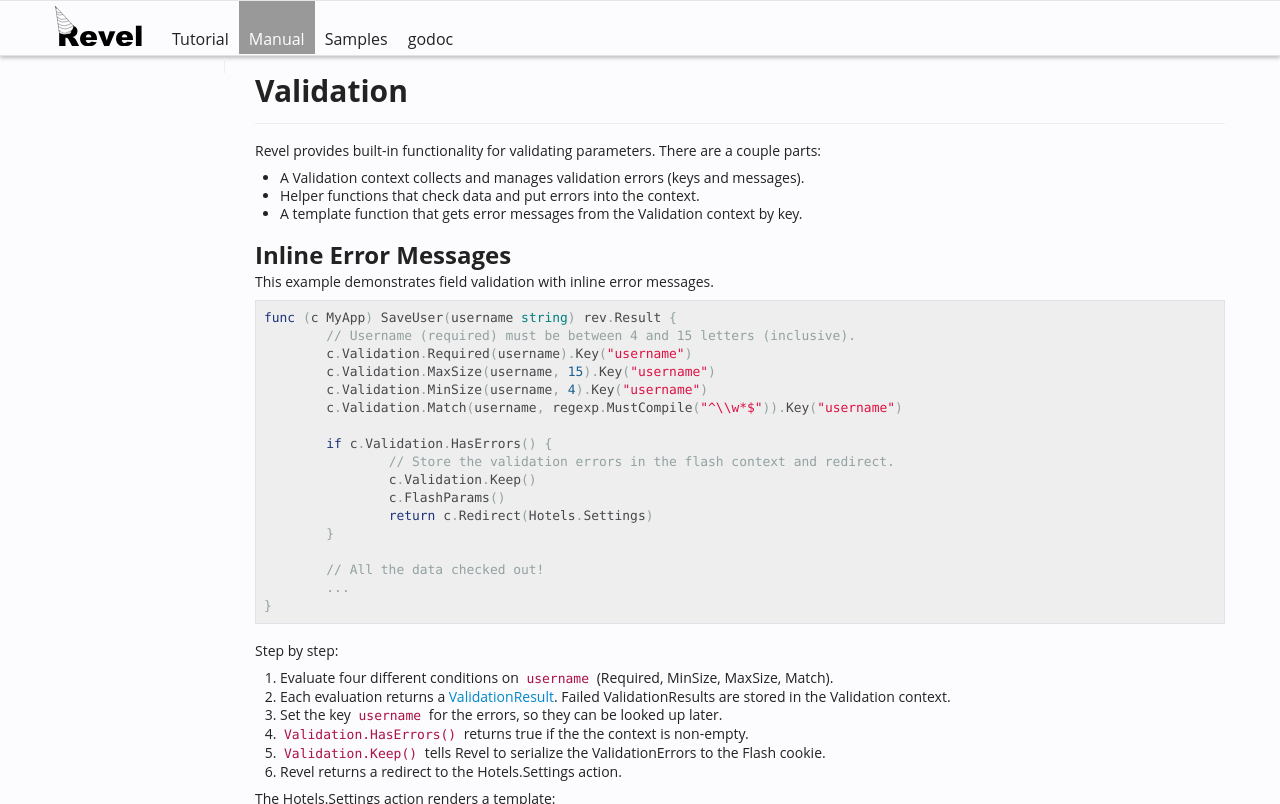
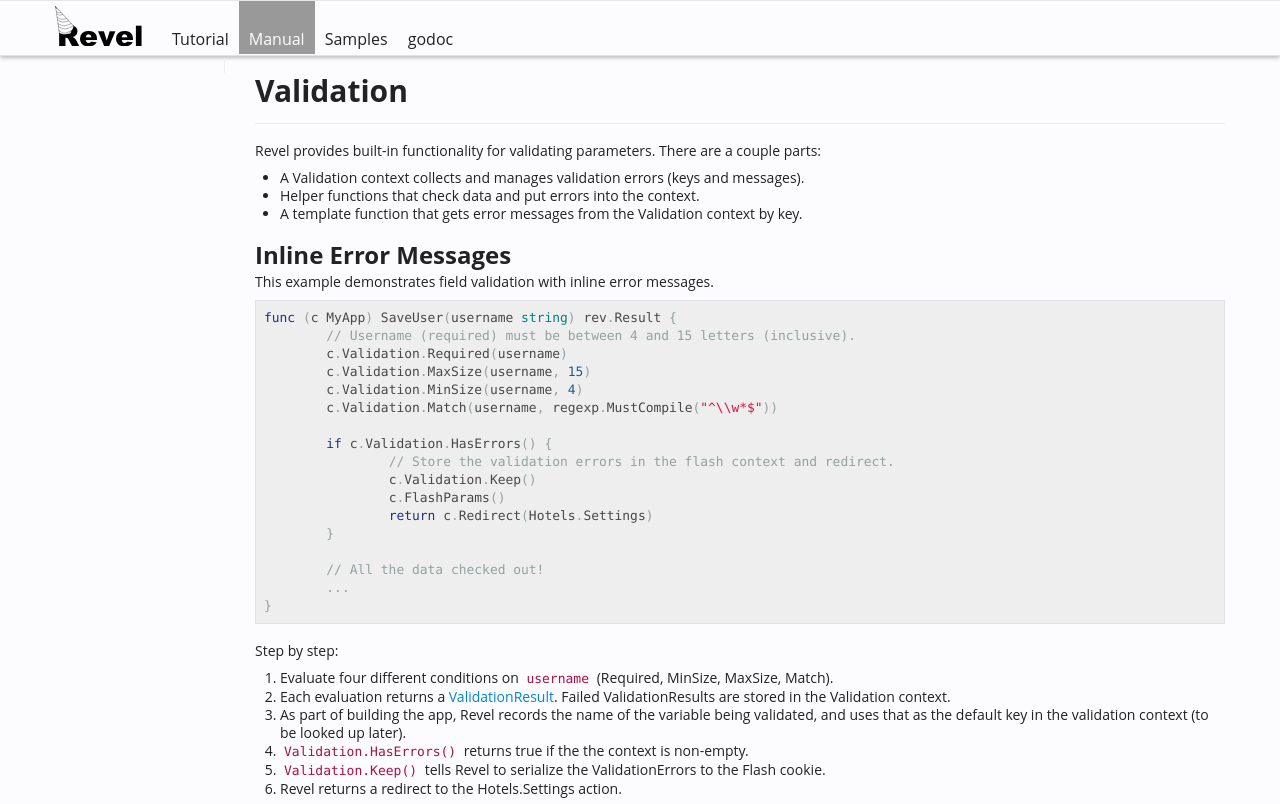
Before and after one commit to revel/revel, a Jekyll site: the page built from manual/validation.md, in a window 1280 px wide and 900 px high, cut to the strip 0-804 px from the top of the window. Built offline with Jekyll 4.4.1, drawn with Linux system fonts in a browser that asks for light colours.

Commit message:
Remove ".Key" and add explanation of default validation key

```diff
--- a/index.html
+++ b/index.html
@@ -101,7 +101,6 @@ title: The Revel Web Framework for Go
   # From the base of your GOPATH...
   go get github.com/robfig/revel
   go build -o bin/revel github.com/robfig/revel/cmd
-  go get github.com/robfig/revel/samples/chat/app/controllers
   bin/revel run github.com/robfig/revel/samples/chat
             </pre>
           </div>
--- a/manual/validation.md
+++ b/manual/validation.md
@@ -15,10 +15,10 @@ This example demonstrates field validation with inline error messages.
 <pre class="prettyprint lang-go">
 func (c MyApp) SaveUser(username string) rev.Result {
 	// Username (required) must be between 4 and 15 letters (inclusive).
-	c.Validation.Required(username).Key("username")
-	c.Validation.MaxSize(username, 15).Key("username")
-	c.Validation.MinSize(username, 4).Key("username")
-	c.Validation.Match(username, regexp.MustCompile("^\\w*$")).Key("username")
+	c.Validation.Required(username)
+	c.Validation.MaxSize(username, 15)
+	c.Validation.MinSize(username, 4)
+	c.Validation.Match(username, regexp.MustCompile("^\\w*$"))
 
 	if c.Validation.HasErrors() {
 		// Store the validation errors in the flash context and redirect.
@@ -35,7 +35,8 @@ func (c MyApp) SaveUser(username string) rev.Result {
 Step by step:
 1. Evaluate four different conditions on `username` (Required, MinSize, MaxSize, Match).
 2. Each evaluation returns a [ValidationResult](../docs/godoc/validation.html#ValidationResult). Failed ValidationResults are stored in the Validation context.
-4. Set the key `username` for the errors, so they can be looked up later.
+3. As part of building the app, Revel records the name of the variable being
+validated, and uses that as the default key in the validation context (to be looked up later).
 4. `Validation.HasErrors()` returns true if the the context is non-empty.
 5. `Validation.Keep()` tells Revel to serialize the ValidationErrors to the Flash cookie.
 6. Revel returns a redirect to the Hotels.Settings action.
```
